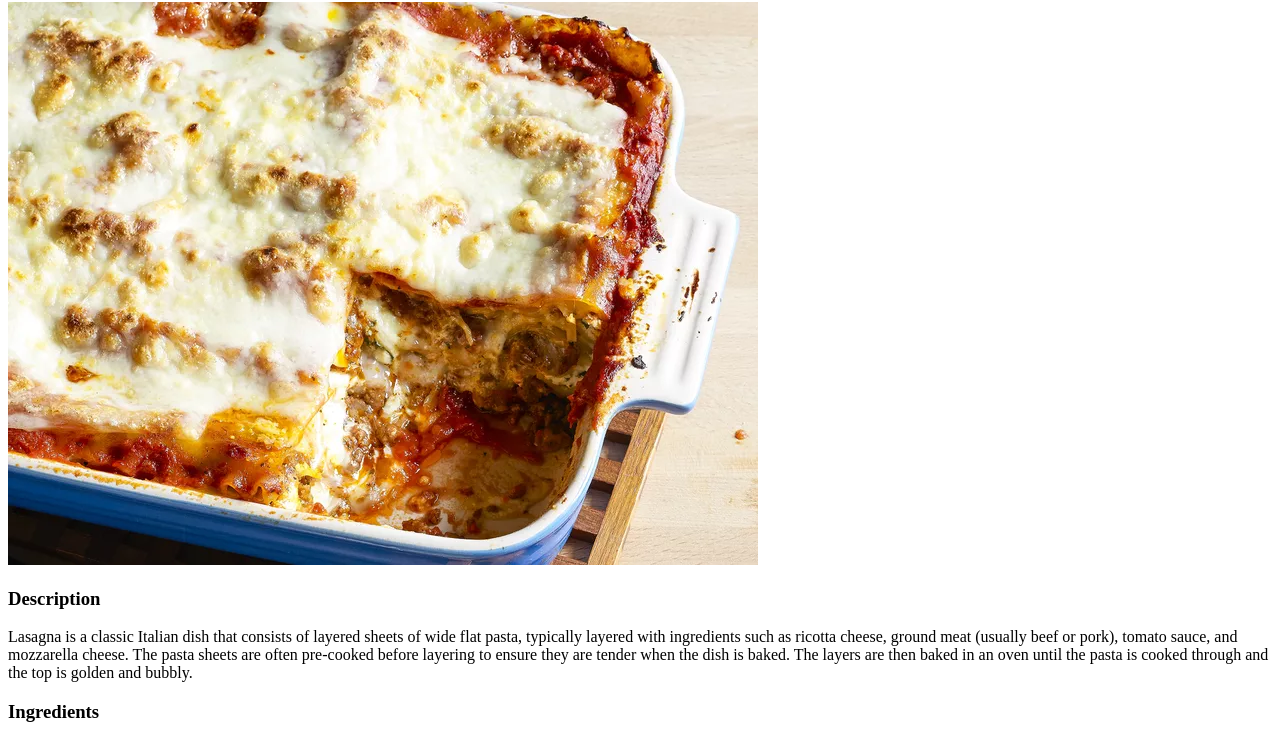
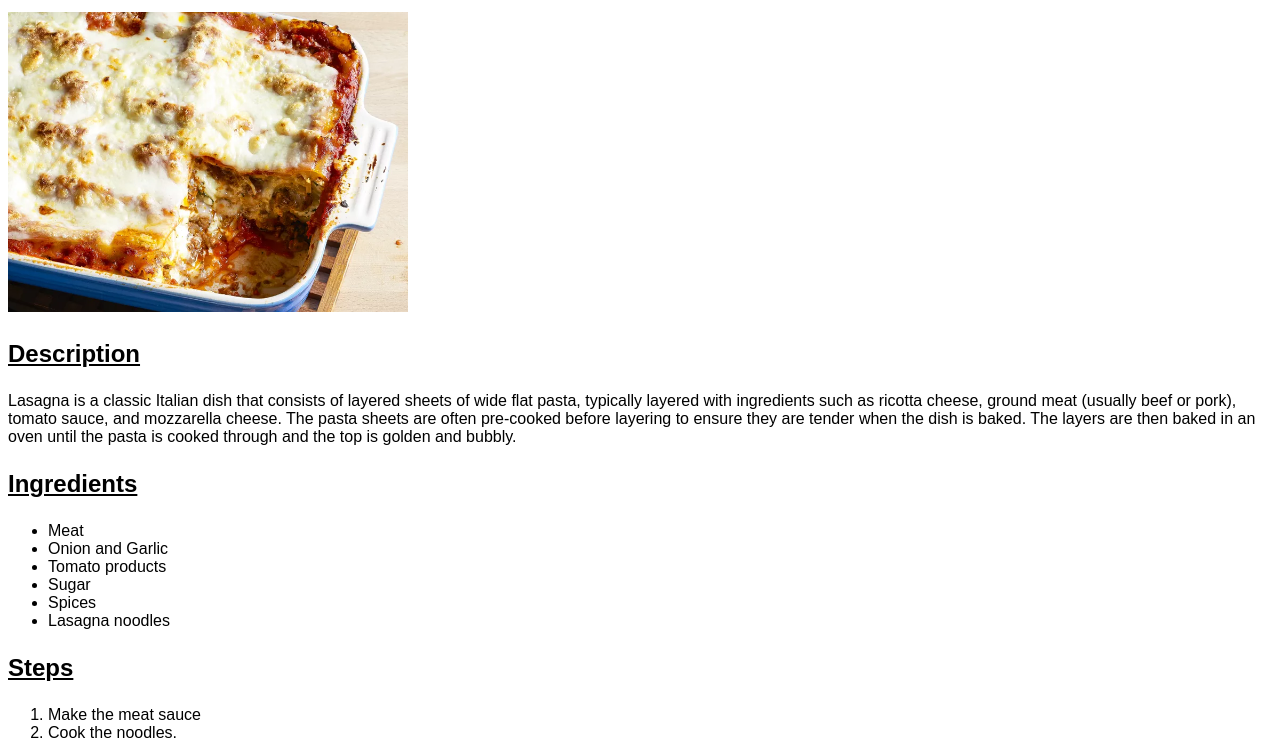
Before and after one commit to hh-0/odin-recipes, a plain HTML site: page recipes/lasagna.html in a window 1280 px wide. Shown: the part 78-817 px from the top of the page. Drawn offline with Linux system fonts and the light colour scheme.

Commit message:
add some css styling

```diff
--- a/recipes/lasagna.html
+++ b/recipes/lasagna.html
@@ -4,6 +4,7 @@
     <meta charset="UTF-8">
     <meta name="viewport" content="width=device-width, initial-scale=1.0">
     <title>Lasagna</title>
+    <link rel="stylesheet" href="styles.css">
 </head>
 <body>
     <h1>Lasagna</h1>
--- /dev/null
+++ b/recipes/styles.css
@@ -0,0 +1,17 @@
+body {
+    font-family: Arial, Helvetica, sans-serif;
+}
+
+img {
+    width: auto;
+    height: 300px;
+}
+
+h1 {
+    font-size: 36px;
+}
+
+h3 {
+    font-size: 24px;
+    text-decoration: underline;
+}
```
Also changed, not shown: recipes/pho.html (+1 -0 lines), recipes/yummy_sweet_potato_casserole.html (+1 -0 lines).
